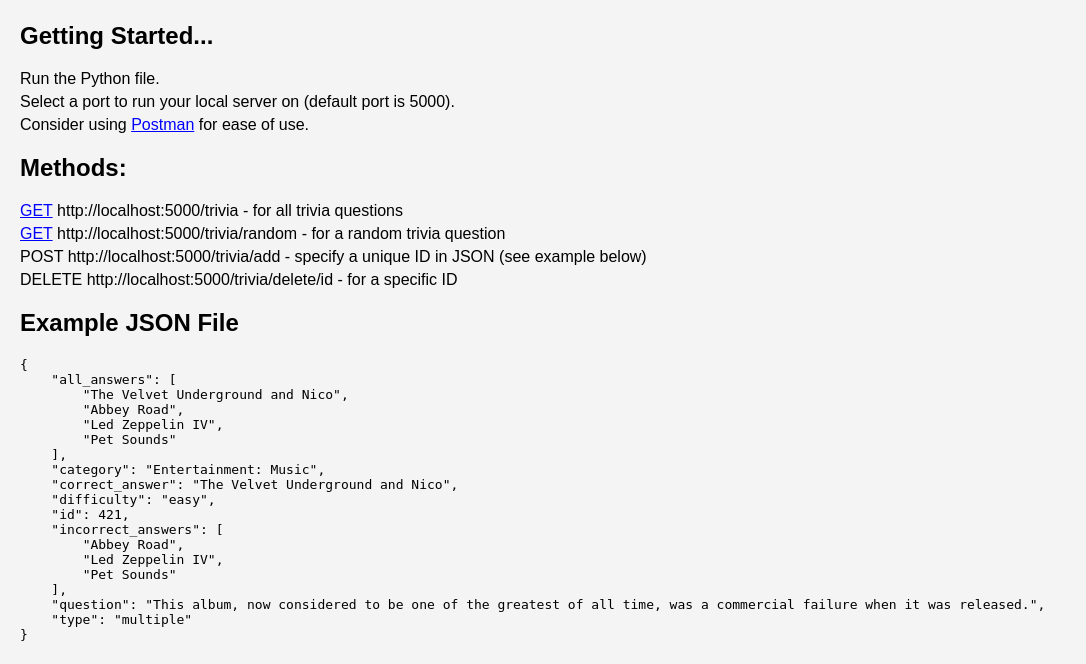
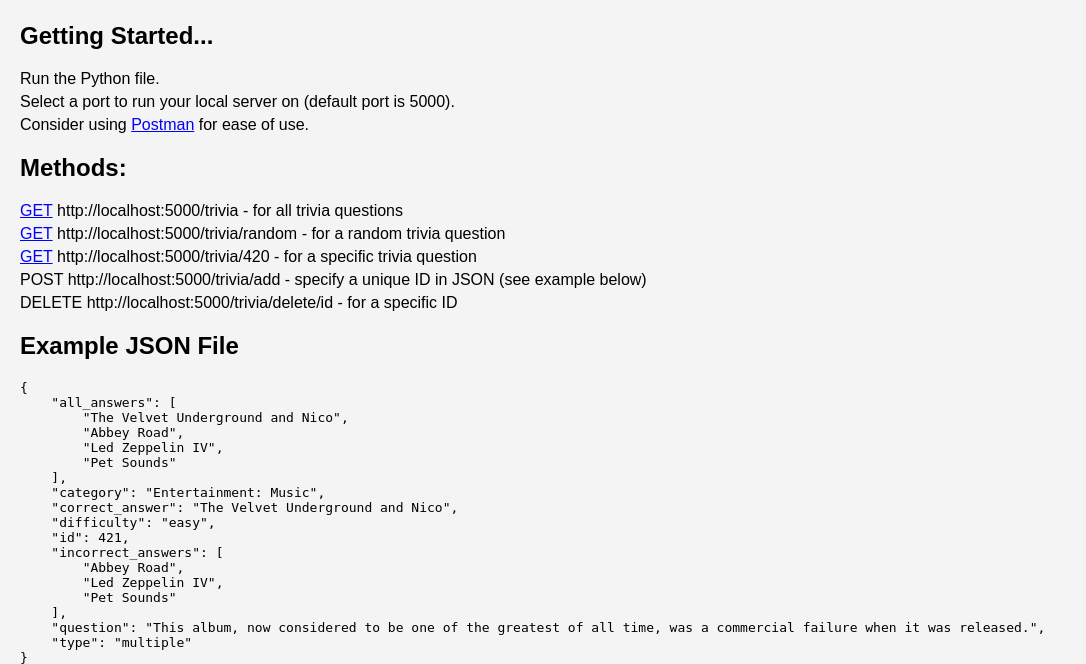
Before and after one commit to ronvaldman/python-trivia-api, a Flask app: page / in a window 1280 px wide. Shown: the part 79-743 px from the top of the page, without its empty margins (0-1086 px from the left). Run offline with Flask 3, Linux system fonts and the light colour scheme; parts of the project's set-up code (start-up, migrations or seed data) failed here and were passed over.

Commit message:
Update index.html

```diff
--- a/templates/index.html
+++ b/templates/index.html
@@ -67,6 +67,7 @@
         <ul>
             <li><a class="link" href="http://localhost:5000/trivia">GET</a> http://localhost:5000/trivia - for all trivia questions</li>
             <li><a class="link" href="http://localhost:5000/trivia/random">GET</a> http://localhost:5000/trivia/random - for a random trivia question</li>
+            <li><a class="link" href="http://localhost:5000/trivia/420">GET</a> http://localhost:5000/trivia/420 - for a specific trivia question</li>
             <li>POST http://localhost:5000/trivia/add - specify a unique ID in JSON (see example below)</li>
             <li>DELETE http://localhost:5000/trivia/delete/id - for a specific ID</li>
         </ul>
```
